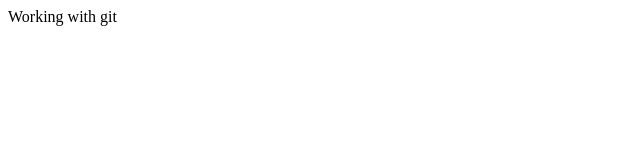
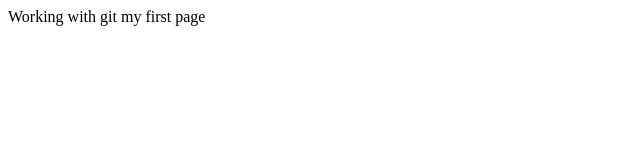
Before and after one commit to pmillan81/git-course, a plain HTML site: page index.html in a window 1280 px wide. Shown: the whole page, without its empty margins (0-640 px from the left). Drawn offline with Linux system fonts and the light colour scheme.

Commit message:
ahora el index html tiene mas

```diff
--- a/index.html
+++ b/index.html
@@ -4,5 +4,6 @@
   </head>
   <body>
       Working with git
+      my first page
   </body>
 </html>
```
